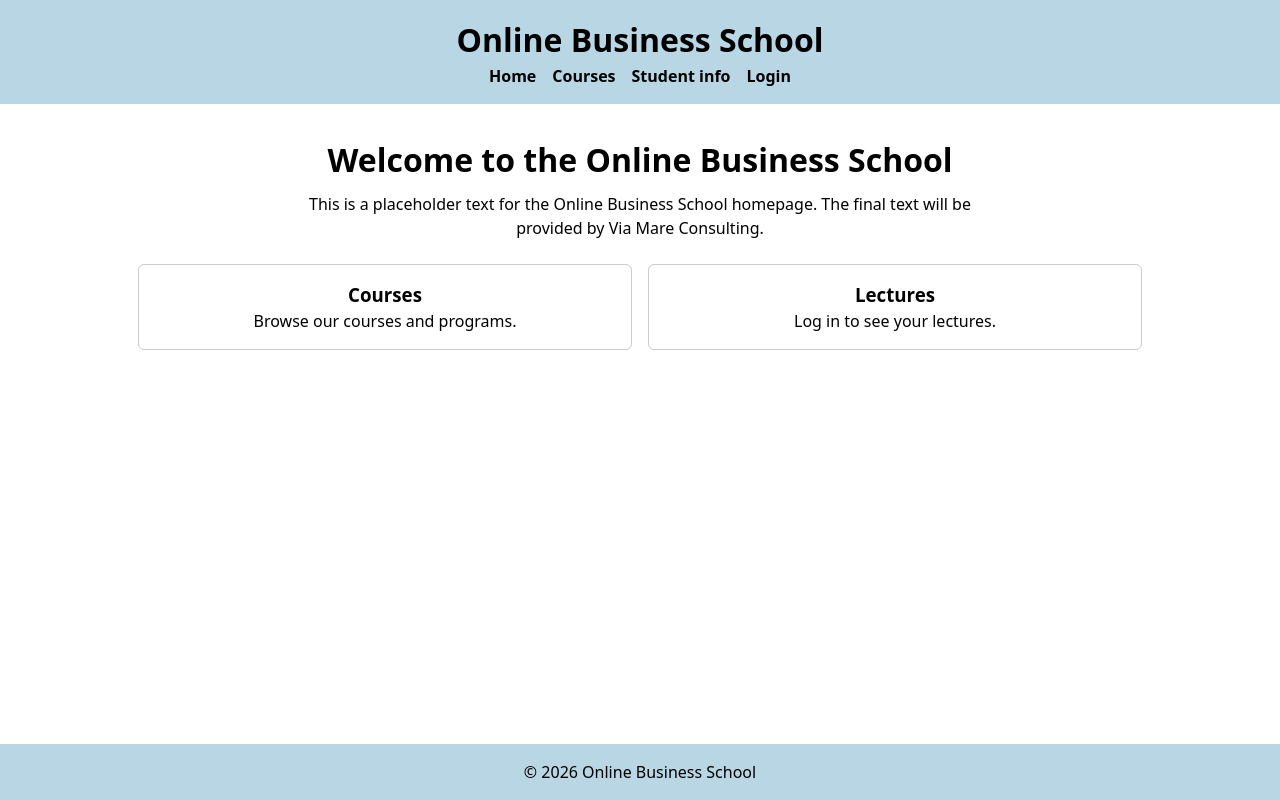
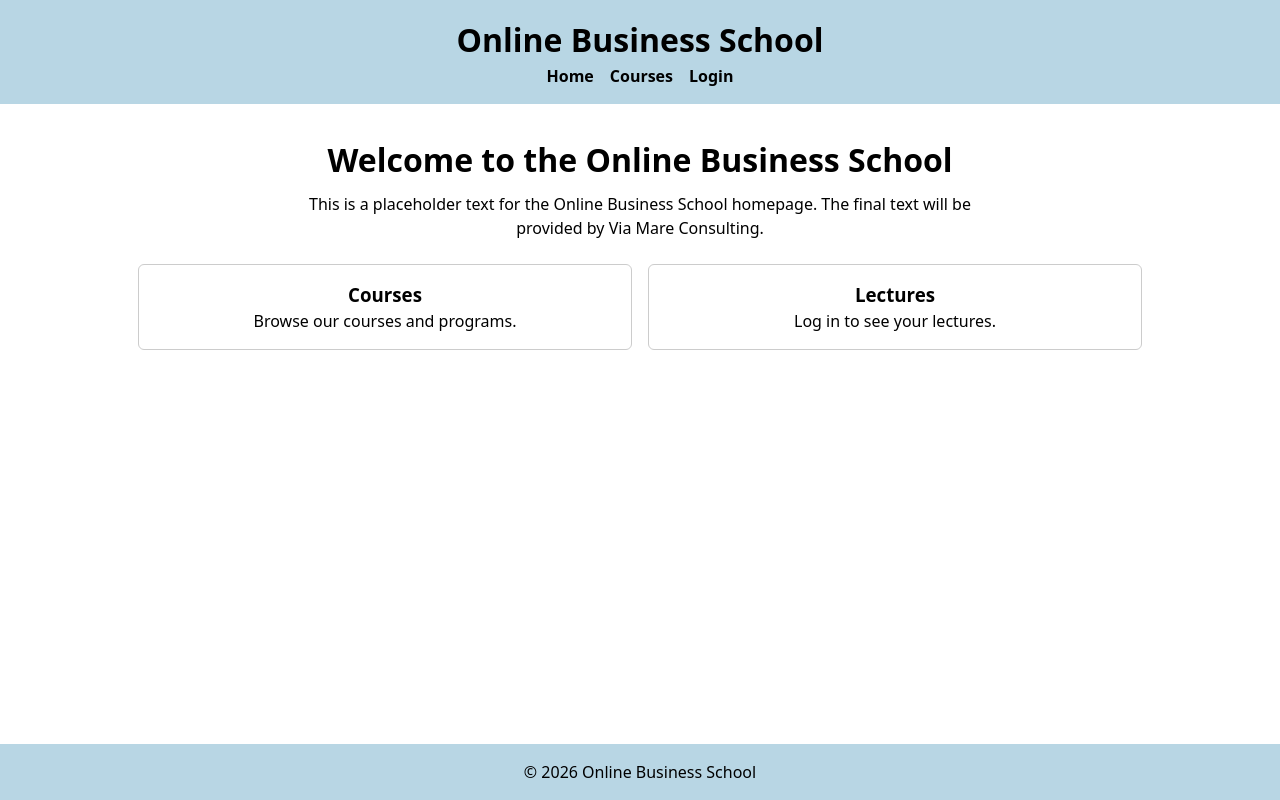
Before and after one commit to linber74/online-business-school-frontend, a React (Vite) app: page / in a window 1280 px wide. Built offline with nearby package versions, Linux system fonts and the light colour scheme.

Commit message:
Hide Student info link for logged out users and staff

```diff
--- a/src/components/Header.tsx
+++ b/src/components/Header.tsx
@@ -5,8 +5,6 @@ import { useAuth } from "../context/AuthContext";
 const LINKS = [
   { label: "Home", href: "/" },
   { label: "Courses", href: "/courses" },
-  //{ label: "Lectures", href: "#" },
-  { label: "Student info", href: "/student-info" },
 ];
 
 function Header() {
@@ -20,6 +18,7 @@ function Header() {
     logout();
     navigate("/");
   }
+
   return (
     <header className="header">
       <div className="header-content">
@@ -48,6 +47,11 @@ function Header() {
                     <Link to="/teacher">Teacher</Link>
                   </li>
                 )}
+                {!isStaff && (
+                  <li>
+                    <Link to="/student-info">Student info</Link>
+                  </li>
+                )}
                 <li>
                   <button onClick={handleLogout}>Log out</button>
                 </li>
```
